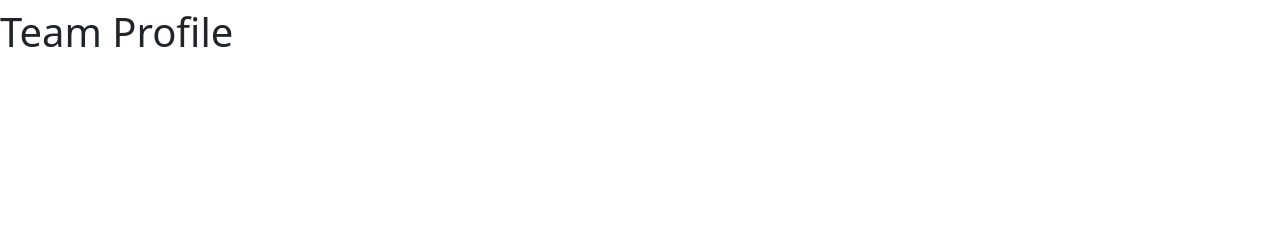
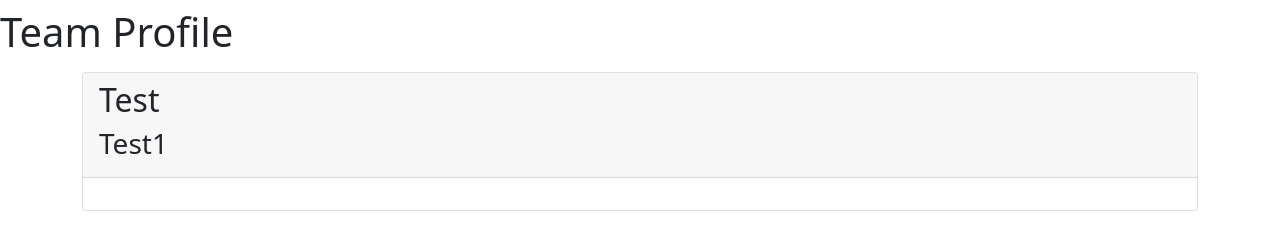
Before and after one commit to andadam24/10_TeamProfile, a website: page index.html in a window 1280 px wide. Drawn offline with nearby package versions, Linux system fonts and the light colour scheme.

Commit message:
updated html to start cards

```diff
--- a/index.html
+++ b/index.html
@@ -17,5 +17,22 @@
         </nav>
     </header>
 
+    <div class = "container">
+        <div class = "row">
+            <div class = "team-info">
+
+                <div class ="card">
+                    <div class="card-header">
+                        <h2 class="name">Test</h2>
+                        <h3 class="role">Test1</h3>
+                    </div>
+                    <div class="card-body">
+
+                    </div>
+                </div>
+
+            </div>
+        </div>
+    </div>
 </body>
 </html>
```
